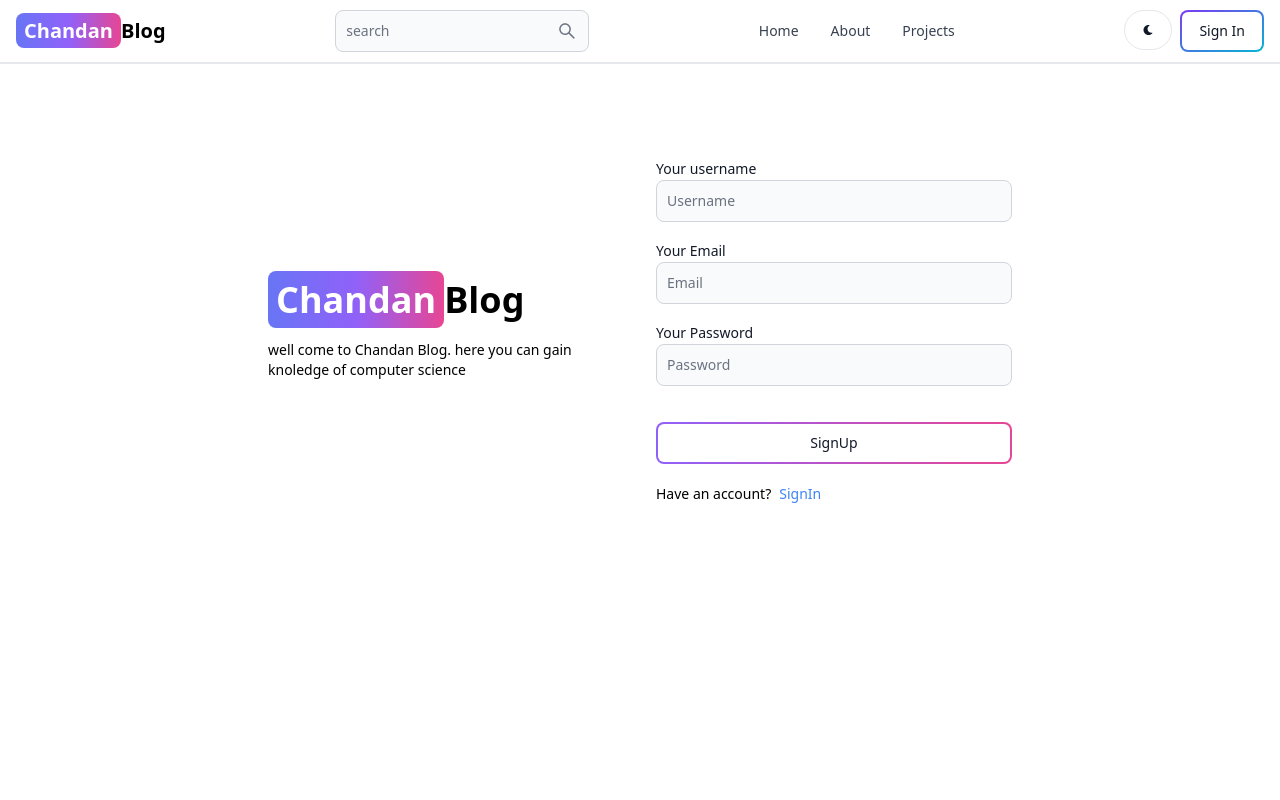
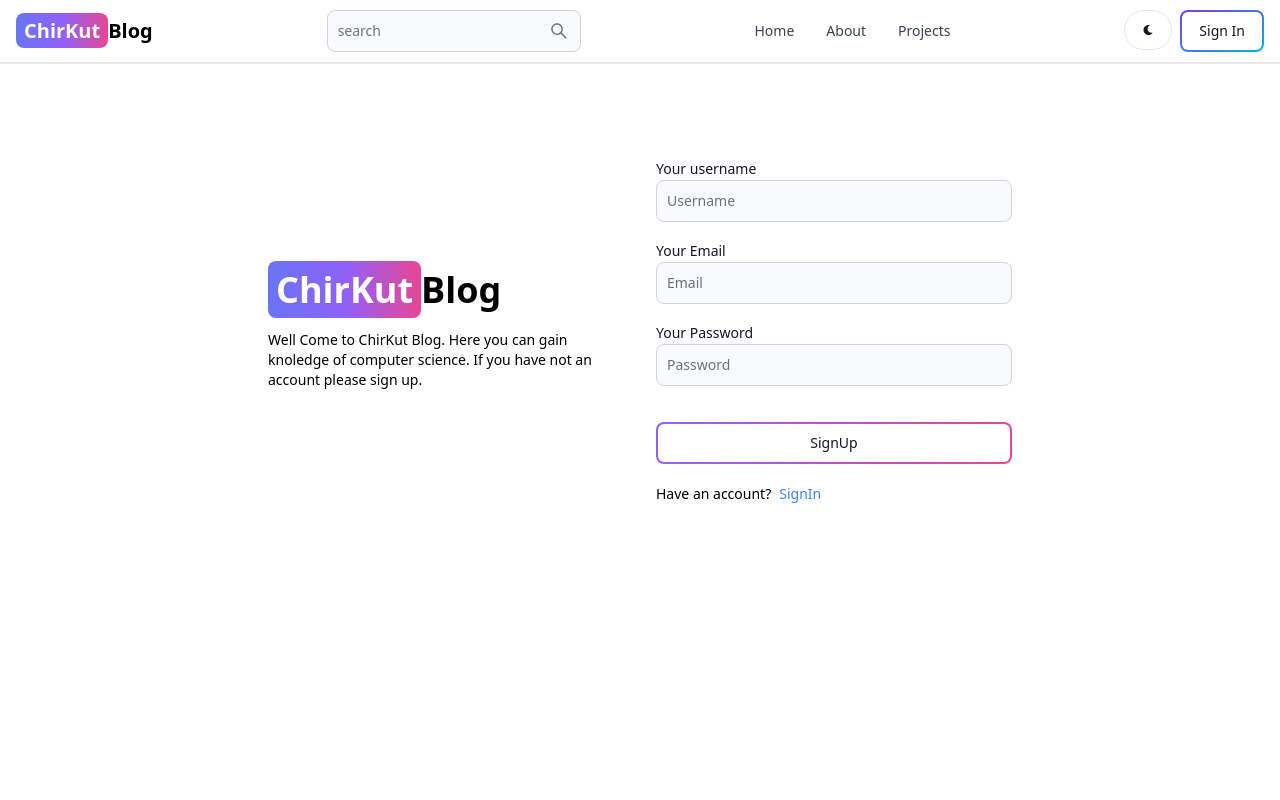
Before and after one commit to mrckd1605/chirkut-blog, a React (Vite) app in the folder chirkut-blog/: page /sign-up in a window 1280 px wide. Shown: the top 800 px of the page. Built offline with nearby package versions, Linux system fonts and the light colour scheme.

Commit message:
some changes in text

```diff
--- a/chirkut-blog/src/components/FooterComp.jsx
+++ b/chirkut-blog/src/components/FooterComp.jsx
@@ -6,7 +6,7 @@ export default function FooterComp() {
   return (
     <Footer container className='border border-t-8 border-teal-500'>
       <div className=''>
-       <Footer.Copyright href='#' by='chandan blog' year={new Date().getFullYear()}/>
+       <Footer.Copyright href='#' by='ChirKut Blog' year={new Date().getFullYear()}/>
       </div>
       <div className='flex gap-6 sm:mt-4 mt-4 sm:justify-center'>
         <Footer.Icon href='#' icon={BsFacebook}/>
--- a/chirkut-blog/src/components/Header.jsx
+++ b/chirkut-blog/src/components/Header.jsx
@@ -10,7 +10,7 @@ export default function Header() {
   return (
     <Navbar className='border-b-2'>
         <Link to="/" className='self-center whitespace-nowrap text-sm sm:text-xl font-semibold dark:text-white'>
-            <span className='px-2 py-1 bg-gradient-to-r from-indigo-500 via-purple-500 to-pink-500 rounded-lg text-white'>Chandan</span>
+            <span className='px-2 py-1 bg-gradient-to-r from-indigo-500 via-purple-500 to-pink-500 rounded-lg text-white'>ChirKut</span>
             Blog
         </Link>
         <form>
--- a/chirkut-blog/src/pages/SignIn.jsx
+++ b/chirkut-blog/src/pages/SignIn.jsx
@@ -47,12 +47,12 @@ export default function SignIn() {
         {/* left part  */}
         <div className='flex-1'>
         <Link to="/" className='font-bold dark:text-white text-4xl'>
-            <span className='px-2 py-1 bg-gradient-to-r from-indigo-500 via-purple-500 to-pink-500 rounded-lg text-white'>Chandan</span>
+            <span className='px-2 py-1 bg-gradient-to-r from-indigo-500 via-purple-500 to-pink-500 rounded-lg text-white'>ChirKut</span>
             Blog
         </Link>
         <p className='text-sm mt-5'>
-          well come to Chandan Blog.
-          here you can gain knoledge of computer science
+          Well Come to ChirKut Blog.
+          If you have already an account please sign in in ChirKut blog
         </p>
         </div>
         {/* right part  */}
--- a/chirkut-blog/src/pages/SignUp.jsx
+++ b/chirkut-blog/src/pages/SignUp.jsx
@@ -47,12 +47,13 @@ export default function SignUp() {
         {/* left part  */}
         <div className='flex-1'>
         <Link to="/" className='font-bold dark:text-white text-4xl'>
-            <span className='px-2 py-1 bg-gradient-to-r from-indigo-500 via-purple-500 to-pink-500 rounded-lg text-white'>Chandan</span>
+            <span className='px-2 py-1 bg-gradient-to-r from-indigo-500 via-purple-500 to-pink-500 rounded-lg text-white'>ChirKut</span>
             Blog
         </Link>
         <p className='text-sm mt-5'>
-          well come to Chandan Blog.
-          here you can gain knoledge of computer science
+          Well Come to ChirKut Blog.
+          Here you can gain knoledge of computer science.
+          If you have not an account please sign up.
         </p>
         </div>
         {/* right part  */}
```
